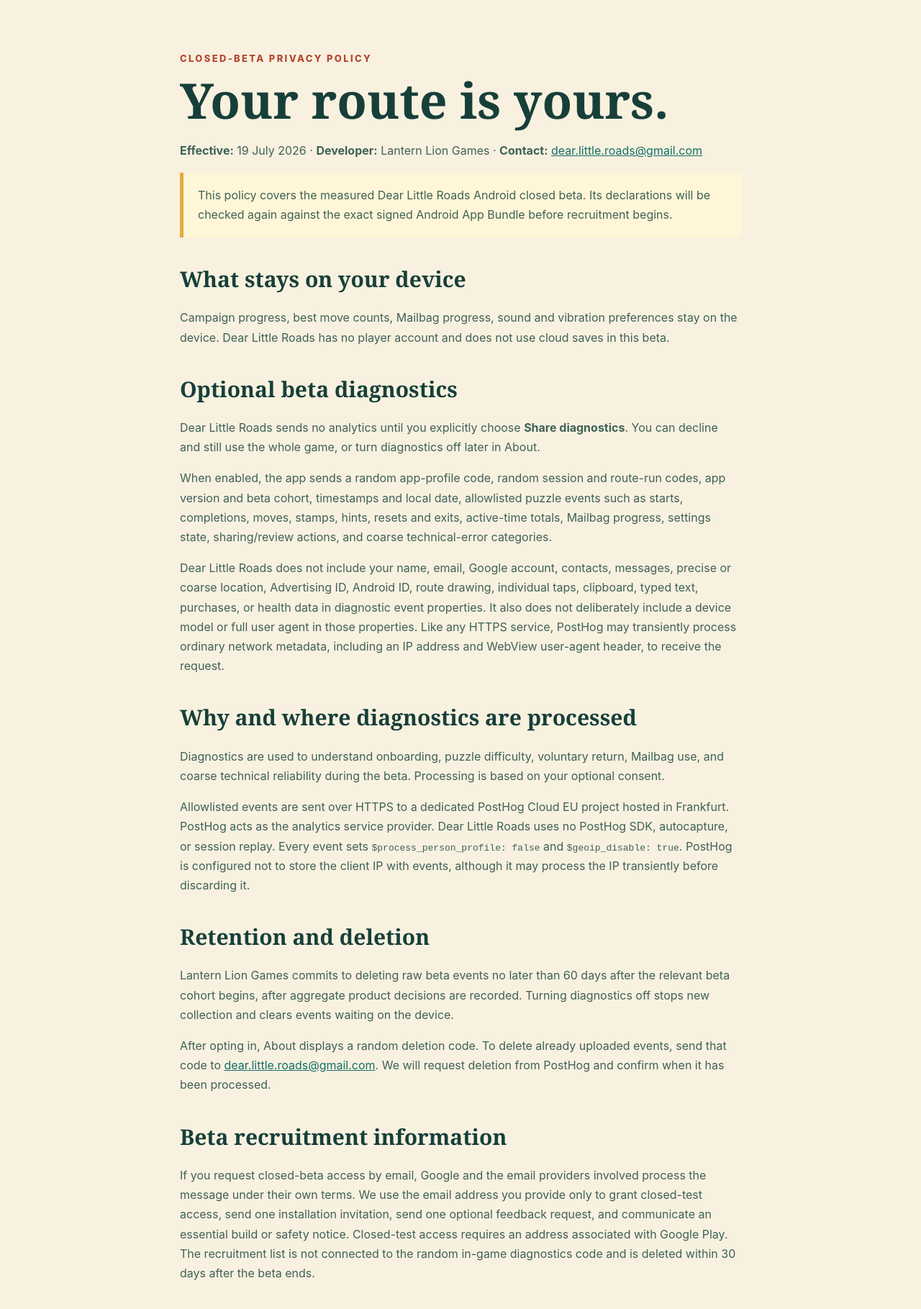
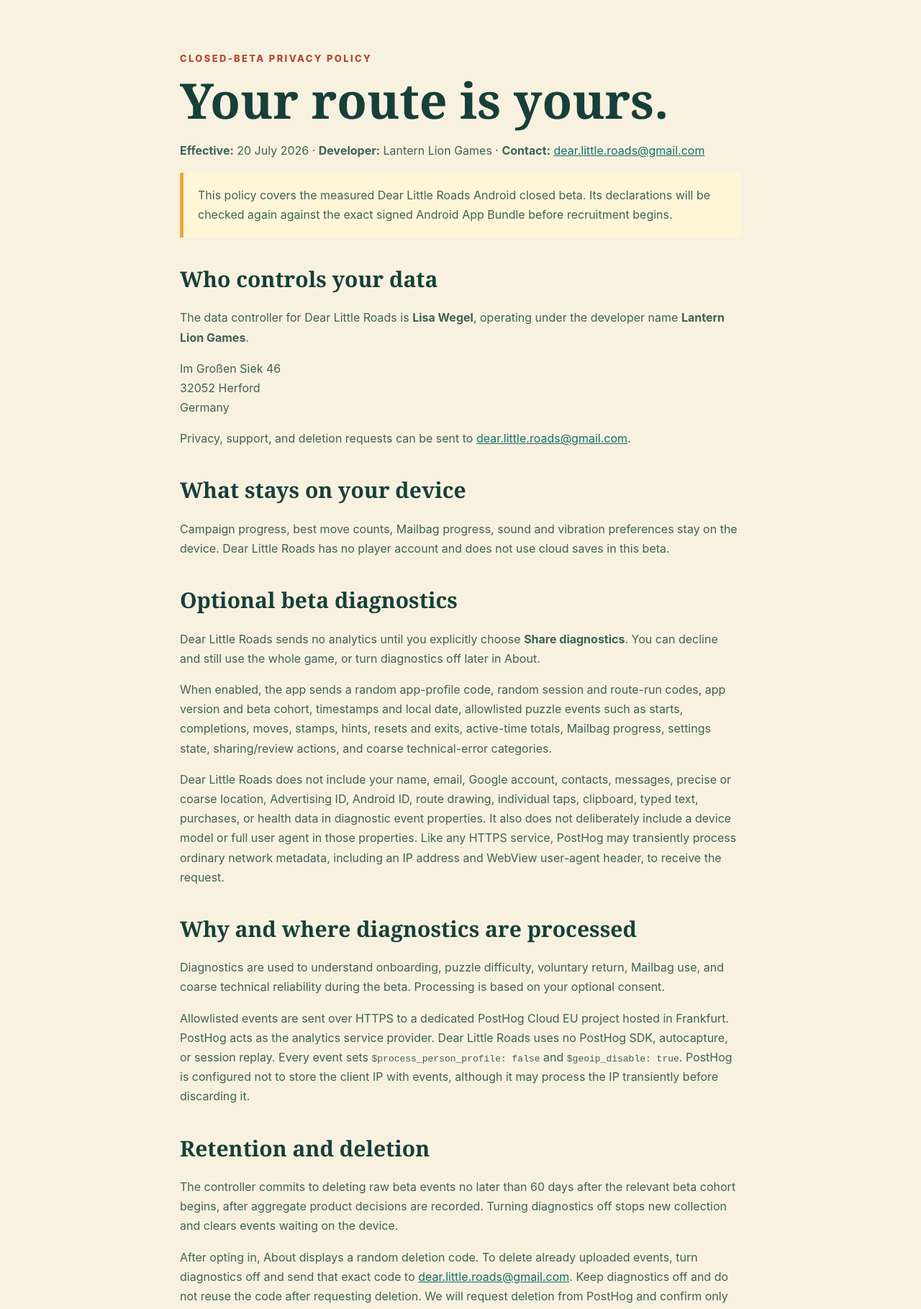
Before and after one commit to dearlittleroads/dearlittleroads.github.io, a plain HTML site: page privacy.html in a window 1280 px wide. Shown: the part 75-1894 px from the top of the page at 72% size. Drawn offline with Linux system fonts and the light colour scheme.

Commit message:
Publish controller notice and deletion guidance

```diff
--- a/privacy.html
+++ b/privacy.html
@@ -16,8 +16,13 @@
   <main class="policy">
     <div class="eyebrow">Closed-beta privacy policy</div>
     <h1>Your route is yours.</h1>
-    <p><strong>Effective:</strong> 19 July 2026 · <strong>Developer:</strong> Lantern Lion Games · <strong>Contact:</strong> <a href="mailto:dear.little.roads@gmail.com">dear.little.roads@gmail.com</a></p>
+    <p><strong>Effective:</strong> 20 July 2026 · <strong>Developer:</strong> Lantern Lion Games · <strong>Contact:</strong> <a href="mailto:dear.little.roads@gmail.com">dear.little.roads@gmail.com</a></p>
     <p class="notice">This policy covers the measured Dear Little Roads Android closed beta. Its declarations will be checked again against the exact signed Android App Bundle before recruitment begins.</p>
+
+    <h2>Who controls your data</h2>
+    <p>The data controller for Dear Little Roads is <strong>Lisa Wegel</strong>, operating under the developer name <strong>Lantern Lion Games</strong>.</p>
+    <address>Im Großen Siek 46<br>32052 Herford<br>Germany</address>
+    <p>Privacy, support, and deletion requests can be sent to <a href="mailto:dear.little.roads@gmail.com">dear.little.roads@gmail.com</a>.</p>
 
     <h2>What stays on your device</h2>
     <p>Campaign progress, best move counts, Mailbag progress, sound and vibration preferences stay on the device. Dear Little Roads has no player account and does not use cloud saves in this beta.</p>
@@ -32,11 +37,12 @@
     <p>Allowlisted events are sent over HTTPS to a dedicated PostHog Cloud EU project hosted in Frankfurt. PostHog acts as the analytics service provider. Dear Little Roads uses no PostHog SDK, autocapture, or session replay. Every event sets <code>$process_person_profile: false</code> and <code>$geoip_disable: true</code>. PostHog is configured not to store the client IP with events, although it may process the IP transiently before discarding it.</p>
 
     <h2>Retention and deletion</h2>
-    <p>Lantern Lion Games commits to deleting raw beta events no later than 60 days after the relevant beta cohort begins, after aggregate product decisions are recorded. Turning diagnostics off stops new collection and clears events waiting on the device.</p>
-    <p>After opting in, About displays a random deletion code. To delete already uploaded events, send that code to <a href="mailto:dear.little.roads@gmail.com">dear.little.roads@gmail.com</a>. We will request deletion from PostHog and confirm when it has been processed.</p>
+    <p>The controller commits to deleting raw beta events no later than 60 days after the relevant beta cohort begins, after aggregate product decisions are recorded. Turning diagnostics off stops new collection and clears events waiting on the device.</p>
+    <p>After opting in, About displays a random deletion code. To delete already uploaded events, turn diagnostics off and send that exact code to <a href="mailto:dear.little.roads@gmail.com">dear.little.roads@gmail.com</a>. Keep diagnostics off and do not reuse the code after requesting deletion. We will request deletion from PostHog and confirm only after the matching raw events are absent; PostHog may process event deletion on a schedule.</p>
 
     <h2>Beta recruitment information</h2>
-    <p>If you request closed-beta access by email, Google and the email providers involved process the message under their own terms. We use the email address you provide only to grant closed-test access, send one installation invitation, send one optional feedback request, and communicate an essential build or safety notice. Closed-test access requires an address associated with Google Play. The recruitment list is not connected to the random in-game diagnostics code and is deleted within 30 days after the beta ends.</p>
+    <p>If you request closed-beta access through the screener or by email, the form, email, and Google Play providers involved process your submission under their own terms. The screener asks only for adult eligibility, Android/Google Play access, prior Dear Little Roads exposure, coarse puzzle-playing frequency and genre interests, what attracted you, whether you work in a games-related field, ability to remain opted in for 14 days, recruitment source, and the Google-account email needed for closed-test access. It does not ask for your name, exact age, gender, address, device identifier, or income.</p>
+    <p>We use these answers only to check eligibility, balance the small research cohort, grant Play access, send one installation invitation, send one optional feedback request, and communicate an essential build or safety notice. The recruitment list is not connected to the random in-game diagnostics code and is deleted within 30 days after the beta ends.</p>
 
     <h2>Sharing, sale, and advertising</h2>
     <p>We do not sell personal data, use it for advertising, or share it with data brokers. Beta service providers process only the information needed to provide their service under their own terms and our configuration.</p>
--- a/styles.css
+++ b/styles.css
@@ -40,6 +40,7 @@
 .policy h1 { font-size: clamp(42px, 6vw, 68px); }
 .policy h2 { margin-top: 42px; font-size: 30px; }
 .policy p, .policy li { color: #3f6158; line-height: 1.7; }
+.policy address { color: #3f6158; font-style: normal; line-height: 1.7; margin: 0 0 1rem; }
 .notice { padding: 18px 20px; border-left: 5px solid #e6aa3c; background: #fff6d7; }
 footer { padding: 36px 0 54px; border-top: 1px solid #d6d6c3; color: #58746b; }
 
```
Also changed, not shown: support.html (+5 -2 lines).
